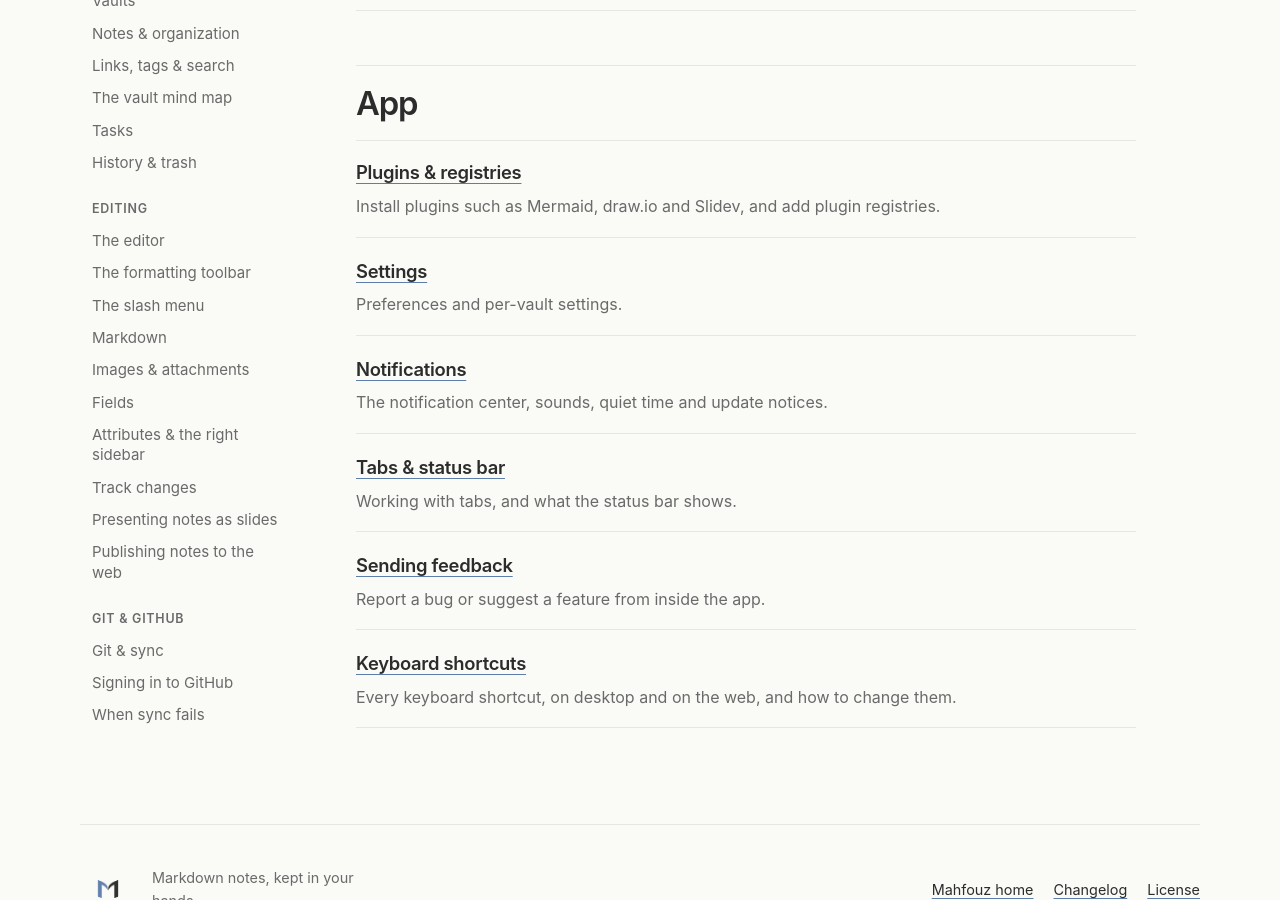
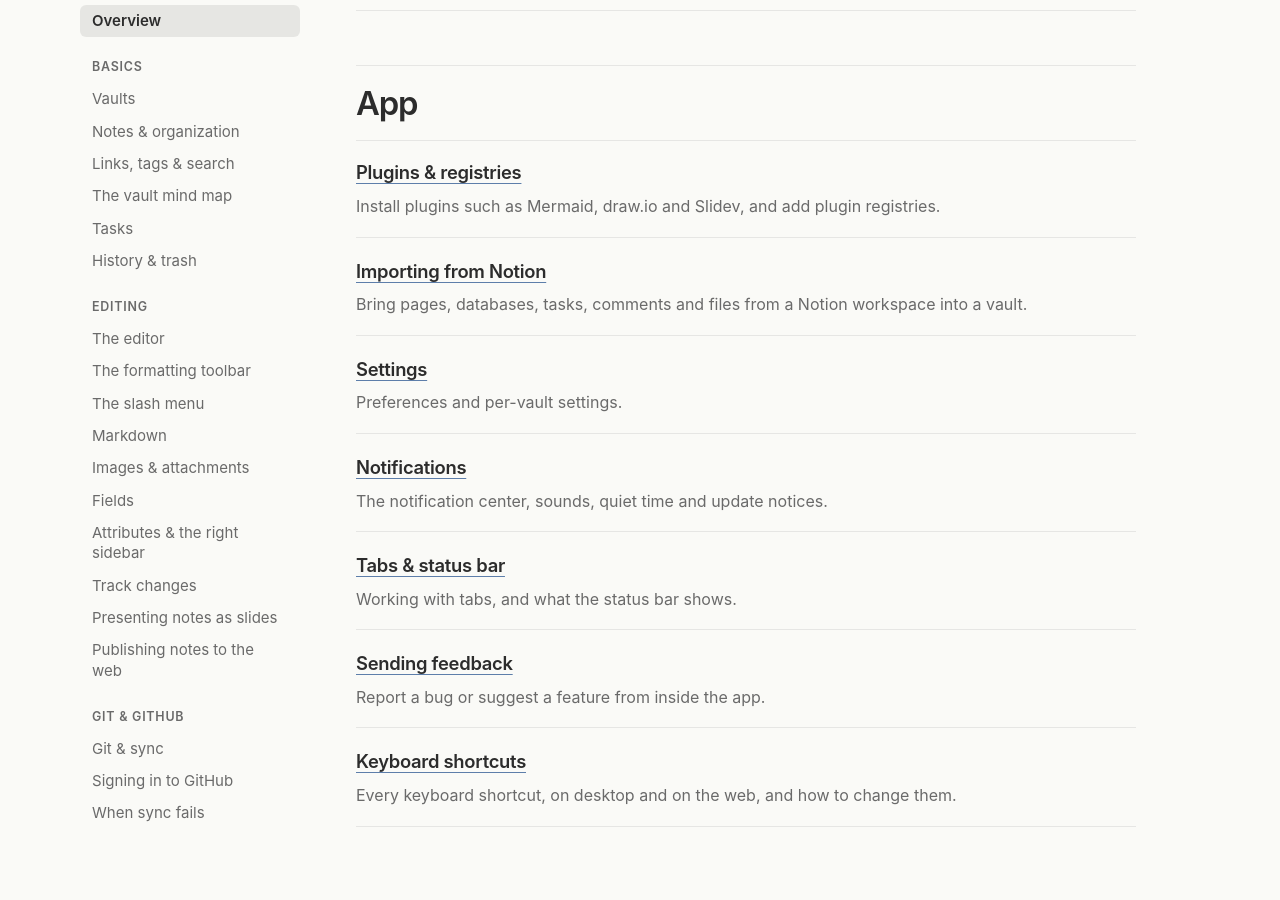
Before and after one commit to mahfouz-app/docs, a Jekyll site: the page built from guide/index.md, in a window 1280 px wide and 900 px high, scrolled down 3246 px. Built offline with Jekyll 4.4.1, drawn with Linux system fonts in a browser that asks for light colours; part of the change alters nothing that is shown.

Commit message:
guide: Importing from Notion
A page for the Notion import plugin: setting up an internal integration,
the Import dialog's steps, what maps to what (including database column
types), limits and the token's security. Listed under App and linked
from Plugins.

Co-Authored-By: Claude Opus 5.5 <noreply@anthropic.com>

```diff
--- a/_data/guide.yml
+++ b/_data/guide.yml
@@ -77,6 +77,9 @@
     - slug: plugins
       title: "Plugins & registries"
       description: "Install plugins such as Mermaid, draw.io and Slidev, and add plugin registries."
+    - slug: import-notion
+      title: "Importing from Notion"
+      description: "Bring pages, databases, tasks, comments and files from a Notion workspace into a vault."
     - slug: settings
       title: "Settings"
       description: "Preferences and per-vault settings."
--- /dev/null
+++ b/guide/import-notion.md
@@ -0,0 +1,148 @@
+---
+layout: guide
+title: "Importing from Notion"
+description: "Bring pages, databases, tasks, comments and files from a Notion workspace into a vault."
+permalink: /guide/import-notion/
+---
+
+The **Notion import** plugin copies a Notion workspace into a vault: its
+pages and sub-pages, databases, to-dos, comments, images and files. It
+reads Notion through its API, so you don't export anything from Notion
+first. What you get is ordinary notes in the vault, added in one commit.
+
+You need:
+
+- **The desktop app**, version 0.12.0 or later. Importing isn't available
+  on the web.
+- **The Notion import plugin.** Turn it on in Preferences →
+  [Plugins](/guide/plugins/).
+- **A Notion integration token**, with the pages you want shared with that
+  integration (next section).
+
+## Set up a Notion integration
+
+Notion only lets an app read the pages you share with it. To give Mahfouz
+access:
+
+1. Go to [notion.so/my-integrations](https://www.notion.so/my-integrations)
+   and create a new **internal** integration for your workspace.
+2. Under **Capabilities**, turn on **Read content**, **Read comments** and
+   **Read user information**. Leave the insert and update capabilities off:
+   the import only reads.
+3. Copy the integration's secret. That's the token you paste into Mahfouz.
+4. In Notion, open each top-level page you want to import, click **•••**
+   in its top-right corner, choose **Connections**, and add your
+   integration. Sharing a page shares everything under it, so you only
+   need to do this for the top of each tree.
+
+Without **Read comments**, comments aren't imported. Without **Read user
+information**, people come in by the names Notion shows, without their
+emails. The preview's warnings say when either is missing.
+
+## Import
+
+Right-click a note or folder in the sidebar and choose **Import here…**.
+The import lands inside it. You can also run the **Import** action, which
+imports into the active note. It has no shortcut until you give it one in
+**Settings → Shortcuts** (see [Keyboard shortcuts](/guide/shortcuts/)).
+
+The dialog has three steps:
+
+1. **Source and destination.** Pick **Notion**, check **Import into**
+   (**Change** picks another note or folder), and paste the token.
+   **Include comments** is on by default; turn it off for a faster import.
+   Click **Continue**.
+2. **Reading.** Mahfouz reads the shared pages. **Cancel** stops it, and
+   nothing has been written yet.
+3. **Preview.** You see how many notes, databases, files, tasks and
+   comments will be created, and any warnings about what can't come
+   across. Under **People**, type a GitHub login for each person Notion
+   mentions; a login is filled in when the person's email matches one of
+   the vault's collaborators. A person left blank keeps their name as plain
+   text, and their tasks stay unassigned. Click **Import**.
+
+The files are downloaded, then everything is written and committed as one
+change in the vault's history: **Import from Notion: N notes**. A
+notification shows the progress. If something fails partway, the import
+removes what it wrote and nothing is left behind.
+
+Because the import is a single commit, you can take it back in one step
+with git (`git revert` of that commit), or delete the imported notes,
+which sends them to the [Trash](/guide/history/).
+
+The token is kept in memory until you quit Mahfouz, and **Replace** swaps
+it for another. It's never saved to disk or to the vault.
+
+## What comes across
+
+- **Pages** become notes, with Notion's nesting kept: a page's sub-pages
+  are its child notes. The page title becomes the note's heading.
+- **Text** keeps headings, lists, to-dos, quotes, code (with its language),
+  equations, tables, dividers, bold, italic, strikethrough, inline code and
+  links.
+- **Toggles** become list items with their contents nested under them.
+  **Callouts** become quotes that start with the callout's emoji.
+  **Columns** are laid out one after the other. **Synced blocks** are
+  copied into each page that shows them.
+- **Bookmarks and embeds** become links.
+- **Images and files** stored in Notion are copied into the vault's
+  `files/` folder (see [Images & attachments](/guide/media/)).
+- **Databases** become Mahfouz databases: each Notion entry is a row note,
+  and each property a typed column.
+- **To-dos with a date mention** become [tasks](/guide/tasks/). A person
+  mentioned in the same to-do becomes its assignee. Other to-dos stay
+  ordinary checklist items.
+- **Comments** become [comment threads](/guide/track-changes/#comments) on
+  the block they were left on, with their author and date. A comment on a
+  one-line block highlights that block's text; a comment on a longer block
+  or on the page itself becomes a thread at that spot. An author with no
+  GitHub login is written as their name, for example `@jane-doe`.
+- **Mentions** of a page become links to its note when that page is
+  imported too, and plain text otherwise. A mention of a person becomes
+  their `@login`, or their name. A date mention becomes the date.
+
+### Database columns
+
+| Notion property | Mahfouz column |
+|---|---|
+| Text | Text |
+| Number | Number |
+| Select, Status | Select, with the same options |
+| Multi-select | Multi-select |
+| Date | Date, or Date & time when any value has a time. A range adds a second `… end` column. |
+| Checkbox | Checkbox |
+| URL, Email, Phone | URL, Email, Phone |
+| Person | Text: `@login` or the person's name |
+| Relation | Text: links to the related notes |
+| Files & media | Attachment: the first file; any others go in the row's body |
+| Formula, Rollup | The value at import time. It won't recalculate. |
+| Created time, Last edited time | Date & time |
+| Created by, Last edited by, ID | Text |
+| Button, Verification, Place | Not imported |
+
+Each database gets one table view. Notion's API doesn't expose views,
+filters or sorts, so set those up again in Mahfouz.
+
+## Limits
+
+- **Comments:** Notion's API returns only unresolved comments, and anchors
+  each one to a whole block, not to the words it was left on. Files
+  attached to comments aren't imported.
+- **Linked databases** (a view of a database that lives elsewhere) can't
+  be read through the API and are skipped. Import the original database
+  instead.
+- **Files hosted elsewhere**, such as an image embedded from another
+  website, stay links to that site.
+- **Dates and times** are converted to this computer's time zone. A date
+  range keeps only its start, except in a database column.
+- **Page icons and covers**, tables of contents, breadcrumbs, buttons and
+  AI or meeting-notes blocks aren't imported.
+- **Large workspaces take a while.** Notion allows about three requests a
+  second, and **Include comments** adds one request for every block.
+
+## Security
+
+The token is sent only to Notion's API (`api.notion.com`); the Notion
+plugin's code never sees it. Plugins aren't isolated from one another,
+though: while the token is held, another installed plugin could make its
+own requests to Notion's API with it, so only install plugins you trust.
--- a/guide/plugins.md
+++ b/guide/plugins.md
@@ -51,6 +51,8 @@ The built-in `mahfouz` registry has:
   one, or insert one from the toolbar's **Embed** menu, to edit it in a
   draw.io tab. Changes save back into the note as you go.
 - **Git LFS**: see [Git LFS for large media](/guide/git/#git-lfs-for-large-media).
+- **Notion import**: adds Notion to the Import dialog. See
+  [Importing from Notion](/guide/import-notion/).
 
 Plugins aren't available on the web: see [What's only in the desktop
 app](/guide/web/#whats-only-in-the-desktop-app).
```
